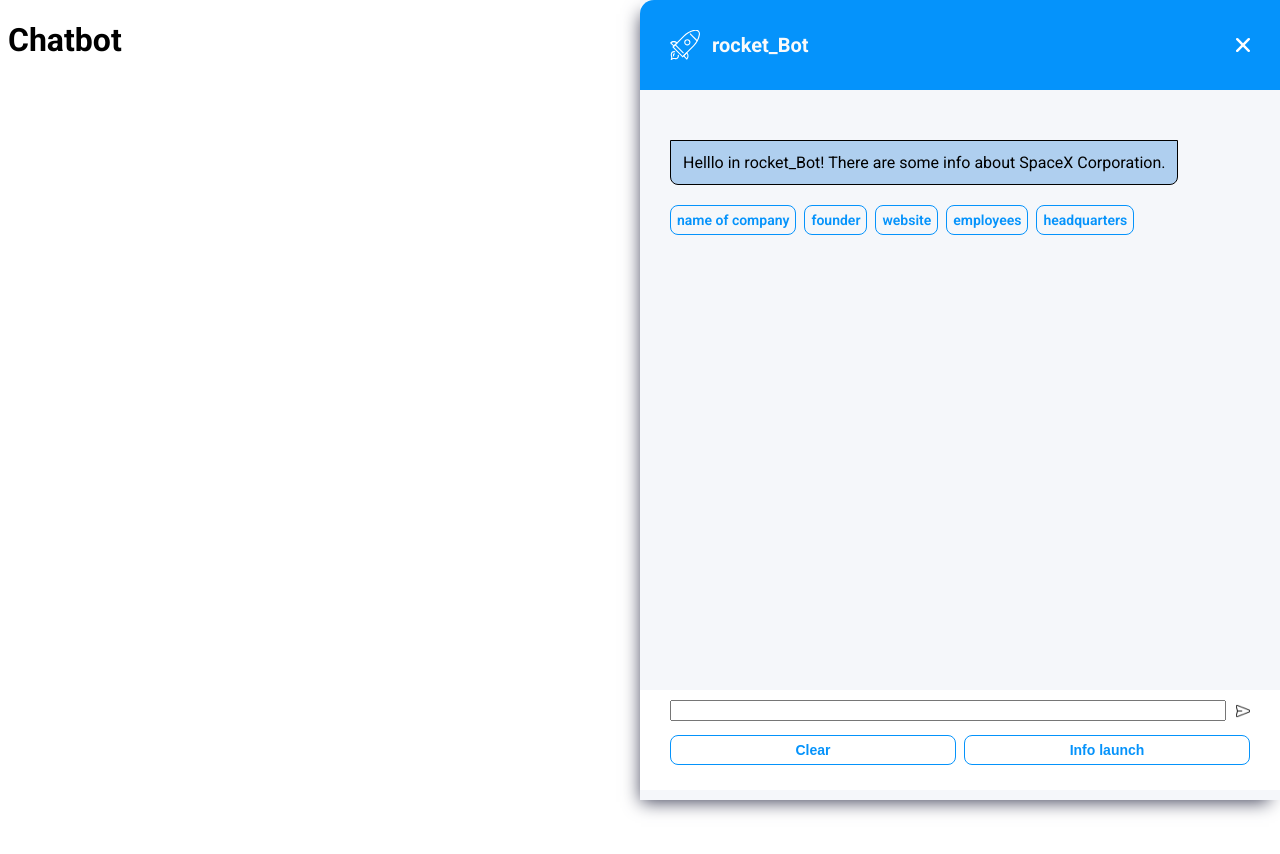
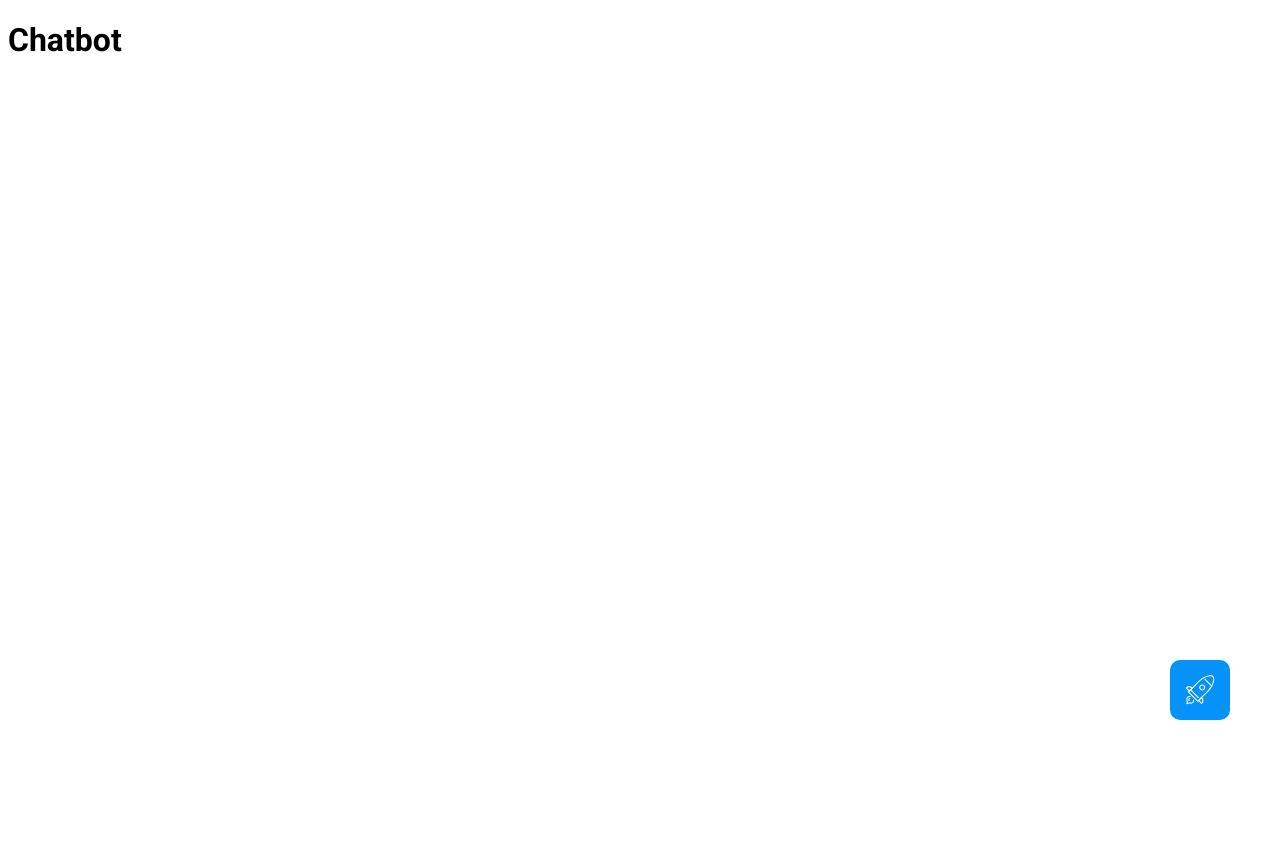
Before and after one commit to Karol-Czyzewski/rocket_ChatBot, a website built with Parcel: page src/index.html in a window 1280 px wide. Shown: the top 854 px of the page. Built offline with nearby package versions, Linux system fonts and the light colour scheme.

Commit message:
change width on window, display: none after render

```diff
--- a/src/style.scss
+++ b/src/style.scss
@@ -28,14 +28,14 @@
 .chatbotContainer {
     background-color: #F5F7FA;
     box-sizing: border-box;
-    display: block;
-    // display: none;
+    // display: block;
+    display: none;
     position: fixed;
     top: 0;
     right: 0;
     z-index: 9999;
     height: 100vh;
-    width: calc(100vw / 2);
+    width: calc(100vw / 4);
     box-shadow: -5px 8px 17px -6px rgba(66, 68, 90, 1);
     -webkit-box-shadow: -5px 8px 17px -6px rgba(66, 68, 90, 1);
     -moz-box-shadow: -5px 8px 17px -6px rgba(66, 68, 90, 1);
```
